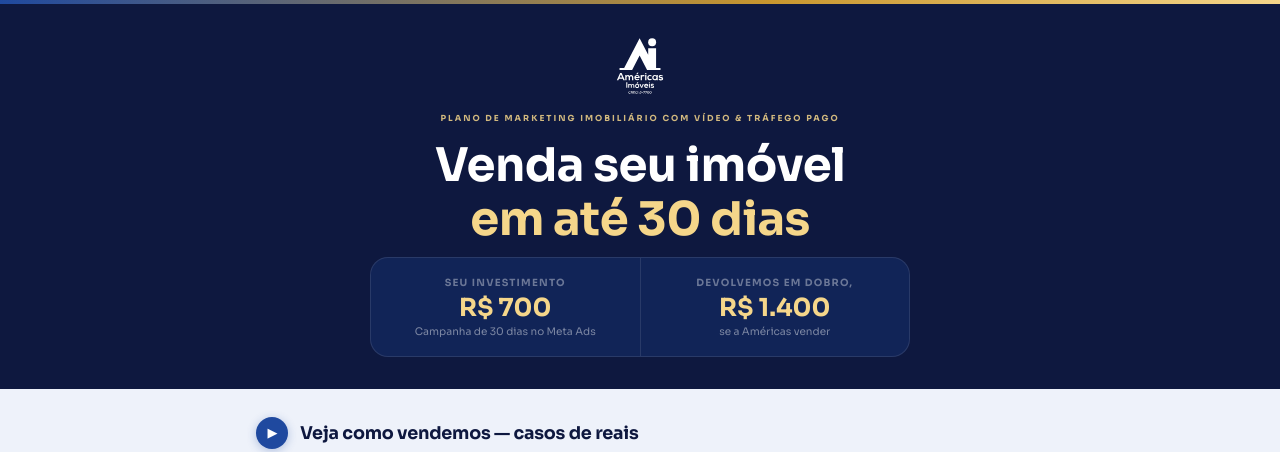
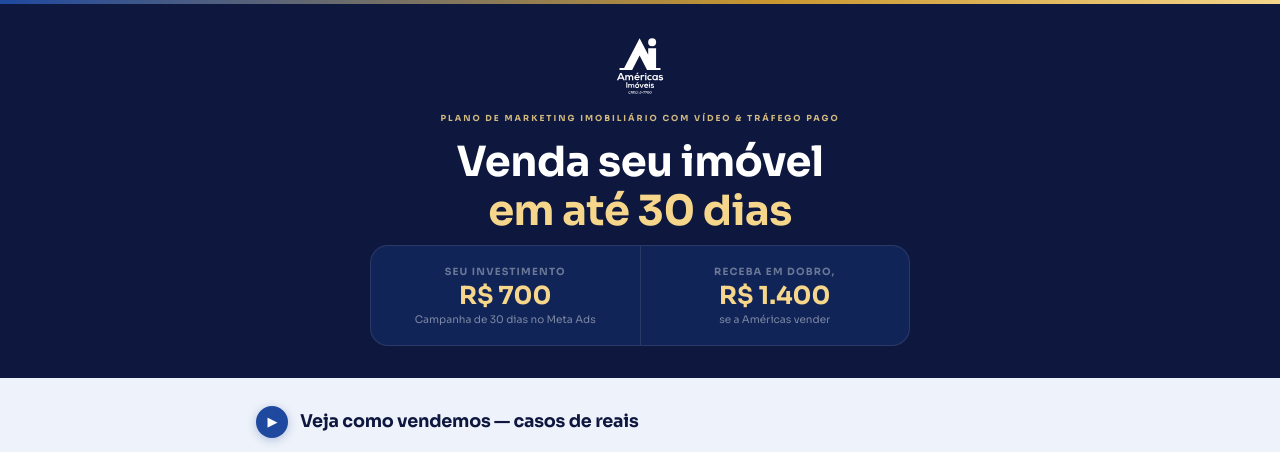
Before and after one commit to bigdubr/americas-share-pages, a plain HTML site: page plano-marketing/index.html in a window 1280 px wide. Shown: the top 452 px of the page. Drawn offline with Linux system fonts and the light colour scheme.

Commit message:
Correcao de font e text Receba

```diff
--- a/plano-marketing/index.html
+++ b/plano-marketing/index.html
@@ -179,7 +179,7 @@
 
     @media (min-width: 700px) {
       .hero h1 {
-        font-size: 2.9rem;
+        font-size: 2.6rem;
       }
 
       .hero-inner {
@@ -1109,7 +1109,7 @@
           <span class="hps-sub">Campanha de 30 dias no Meta Ads</span>
         </div>
         <div class="hps-cell">
-          <span class="hps-label">Devolvemos em dobro,</span>
+          <span class="hps-label">Receba em dobro,</span>
           <span class="hps-value">R$ 1.400</span>
           <span class="hps-sub">se a Américas vender</span>
         </div>
```
